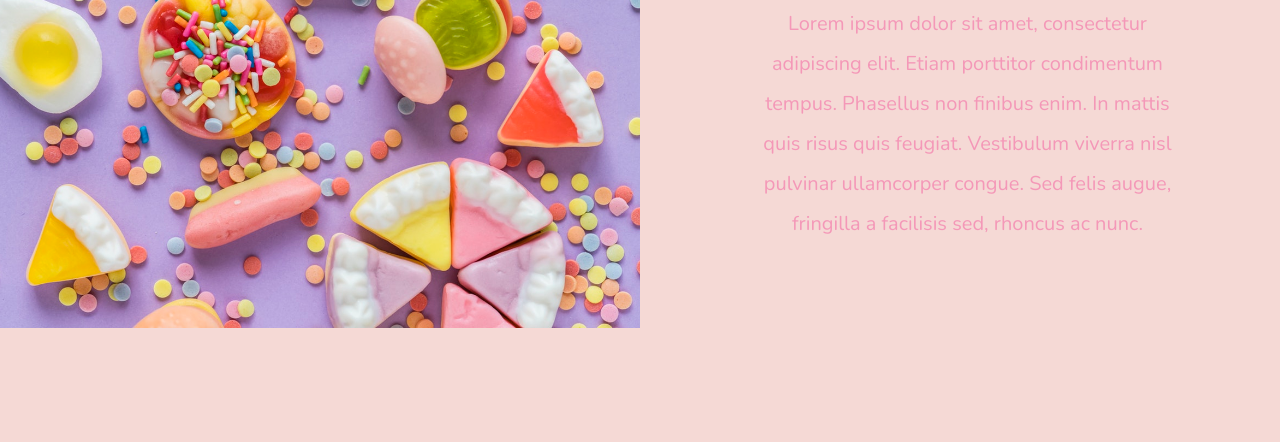
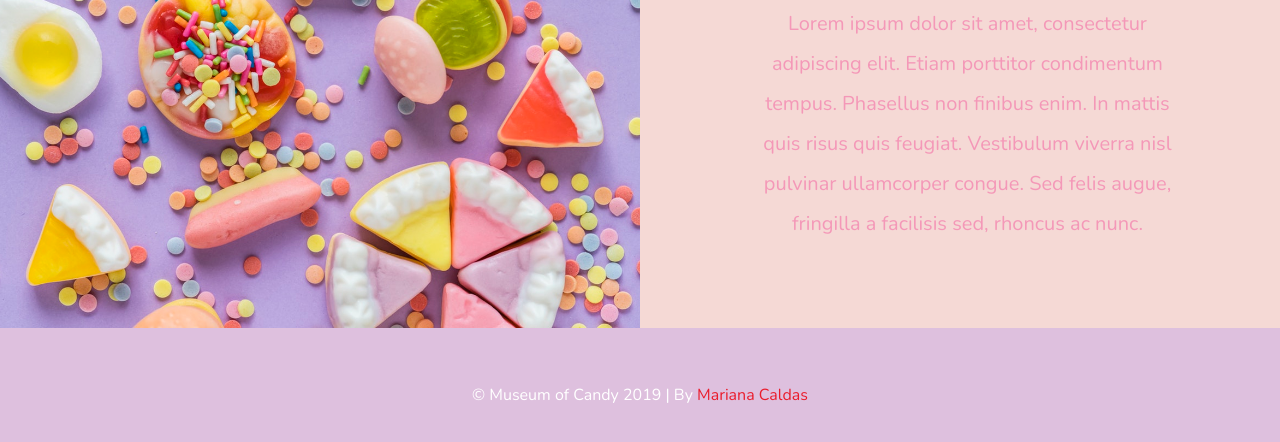
Before and after one commit to MarianaSouza/museum-of-candy, a plain HTML site: page index.html in a window 1280 px wide. Shown: the part 1719-2161 px from the top of the page. Drawn offline with nearby package versions, Linux system fonts and the light colour scheme.

Commit message:
adding footer

```diff
--- a/index.html
+++ b/index.html
@@ -89,7 +89,7 @@
 
         </div>
     </section>
-    <section class="container-fluid px-0 my-sections">
+    <section class="container-fluid px-0">
             <div class="row align-items-center text-center">
                     <div class="col-lg-6 order-2 order-lg-1 px-0">
                             <img src="img/fourth-image.jpeg" alt="Fourth Image" class="img-fluid">
@@ -107,6 +107,12 @@
                      </div>
             </div>
         </section>
+        <footer class="container-fluid d-flex align-items-center justify-content-center px-0">
+
+                <p>© Museum of Candy 2019 | By <a href="http://www.marianacaldas.com/" target="_blank">Mariana Caldas</a></p>
+                </div>
+
+        </footer>
 
 
 <script src="https://code.jquery.com/jquery-3.2.1.slim.min.js" integrity="sha384-KJ3o2DKtIkvYIK3UENzmM7KCkRr/rE9/Qpg6aAZGJwFDMVNA/GpGFF93hXpG5KkN" crossorigin="anonymous"></script>
--- a/style.css
+++ b/style.css
@@ -62,11 +62,31 @@ p.lead{
     line-height: 2;
 }
 
+footer{
+    background-color: rgb(222, 192,222);
+    height: 150px;
+    color: #fff;
+}
+
+footer a{
+    text-decoration:none;
+    color: #ea1c2c;
+}
+
+footer a:hover{
+    color: #ea1c2c;
+}
+
+.navbar.scrolled{
+    background-color: rgb(222, 192,222);
+}
+
 
 @media (min-width:992px){
     .my-sections{
         margin-bottom: 100px;
     }
+
 }
 
 @media (max-width:1280px){
```
